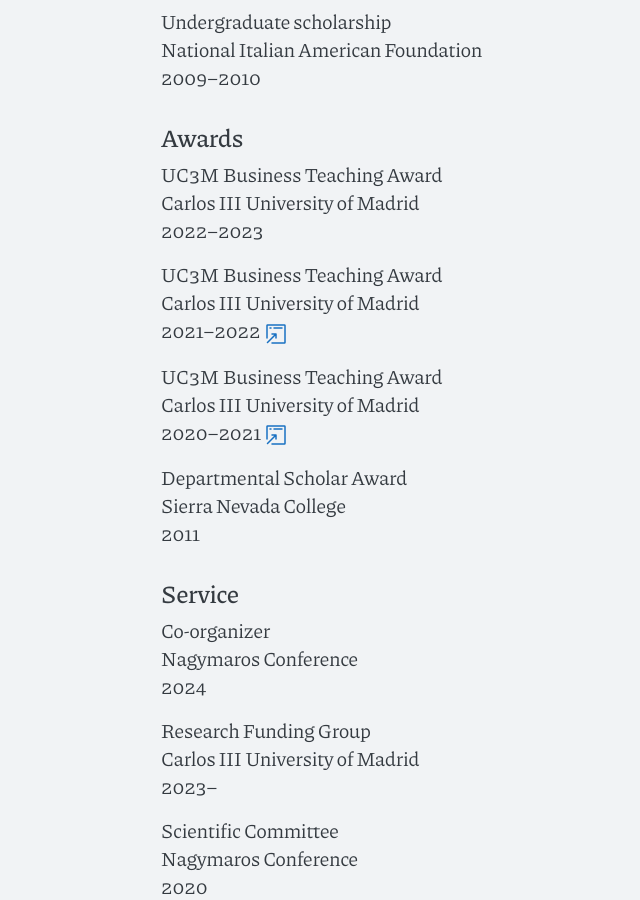
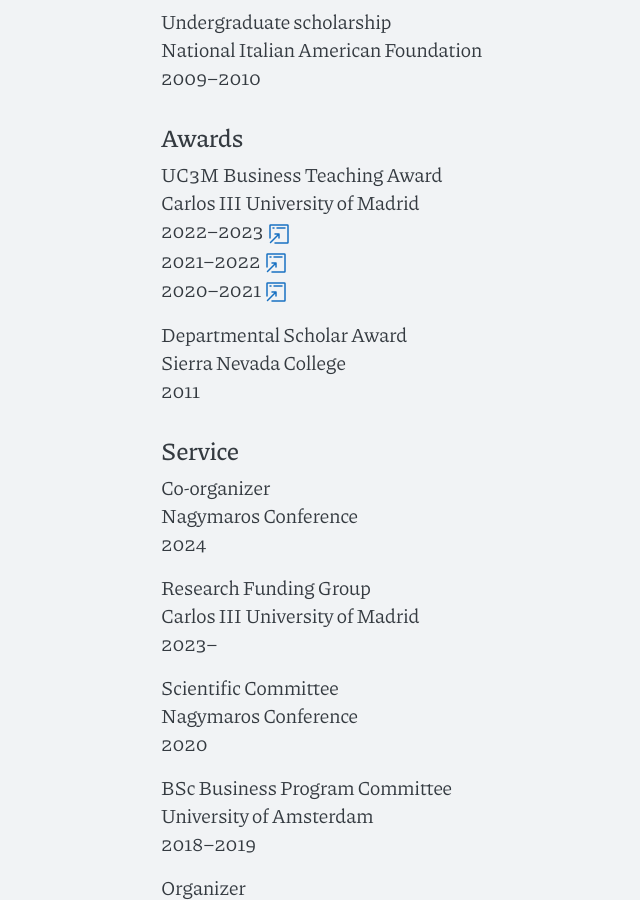
Before and after one commit to piazzai/piazzai.github.io, a Jekyll site: the page built from cv.md, in a window 1280 px wide and 900 px high, scrolled down 4500 px. Shown: the whole window, without its empty margins (206-846 px from the left). Built offline with Jekyll 4.4.1, drawn with Linux system fonts in a browser that asks for light colours.

Commit message:
Compress awards

```diff
--- a/_includes/iconlink.html
+++ b/_includes/iconlink.html
@@ -1 +1 @@
-<a class="iconlink" href="{{ include.href }}">{% include {{ include.icon }} %}</a>
+<a class="iconlink" href="{{ include.href }}">{%- include {{ include.icon }} -%}</a>
--- a/cv.md
+++ b/cv.md
@@ -149,14 +149,8 @@
 
 UC3M Business Teaching Award
 Carlos III University of Madrid
-2022--2023
-
-UC3M Business Teaching Award
-Carlos III University of Madrid
+2022--2023 {% include iconlink.html href="https://business.uc3m.es/en/news/noticia/345" icon="svg/open-in-browser.svg" %}
 2021--2022 {% include iconlink.html href="https://business.uc3m.es/en/news/noticia/328" icon="svg/open-in-browser.svg" %}
-
-UC3M Business Teaching Award
-Carlos III University of Madrid
 2020--2021 {% include iconlink.html href="https://business.uc3m.es/en/news/noticia/310" icon="svg/open-in-browser.svg" %}
 
 Departmental Scholar Award
```
